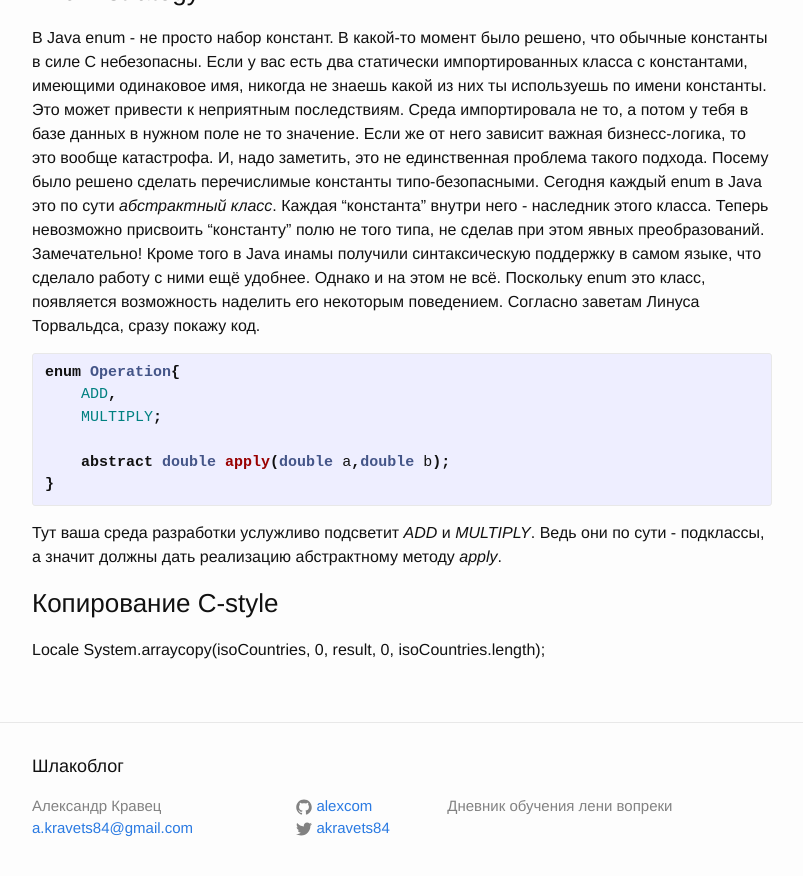
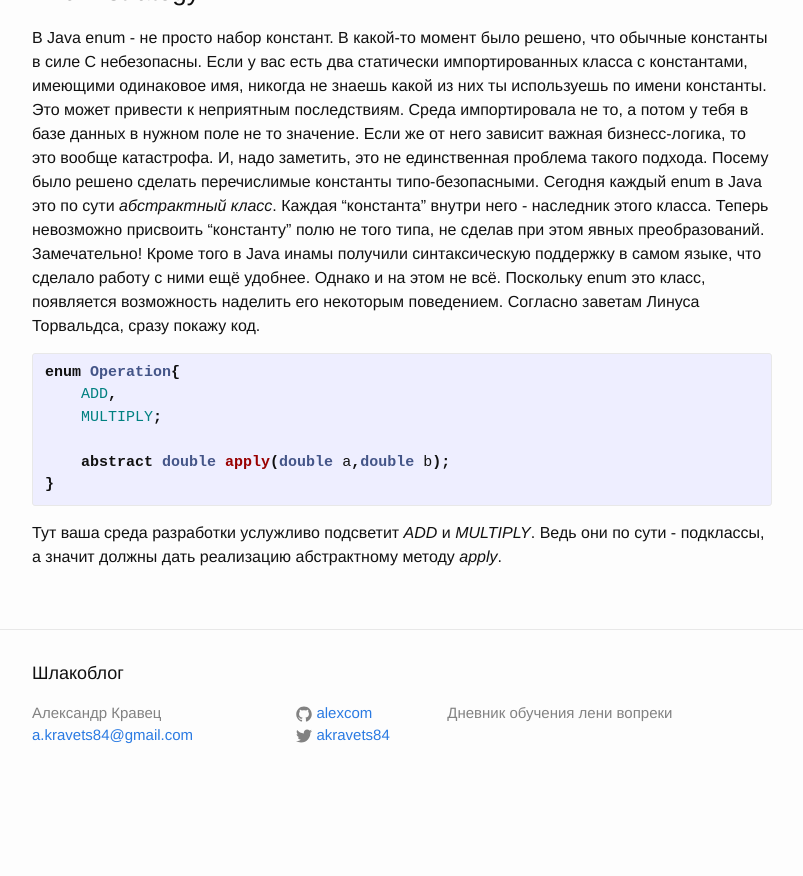
Before and after one commit to alexcom/alexcom.github.io, a Jekyll site: the page built from _posts/2015-05-12-curious-java-patterns.md, in a window 1280 px wide and 900 px high, scrolled down 1784 px. Shown: the top 876 px of the window, without its empty margins (238-1041 px from the left). Built offline with Jekyll 4.4.1, drawn with Linux system fonts in a browser that asks for light colours; after the commit the page ends 2591 px from its top, so only the background shows below that.

Commit message:
removed bullshit

```diff
--- a/_posts/2015-05-12-curious-java-patterns.md
+++ b/_posts/2015-05-12-curious-java-patterns.md
@@ -68,7 +68,3 @@ enum Operation{
 {% endhighlight %}
 
 Тут ваша среда разработки услужливо подсветит *ADD* и *MULTIPLY*. Ведь они по сути - подклассы, а значит должны дать реализацию абстрактному методу *apply*.
-
-###Копирование C-style
-Locale
-System.arraycopy(isoCountries, 0, result, 0, isoCountries.length);
```
